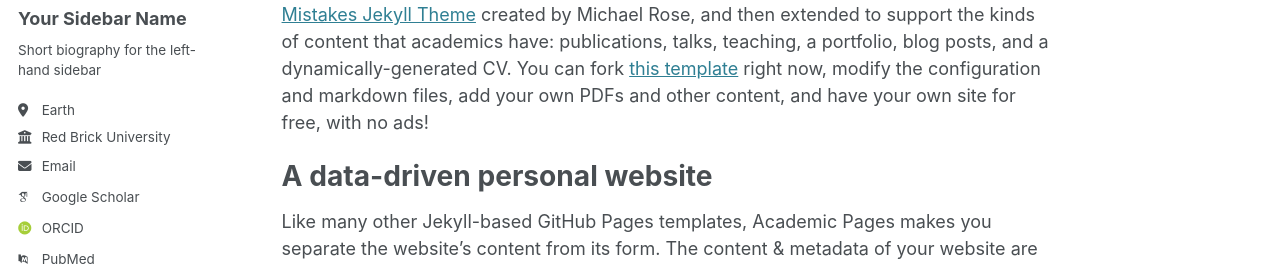
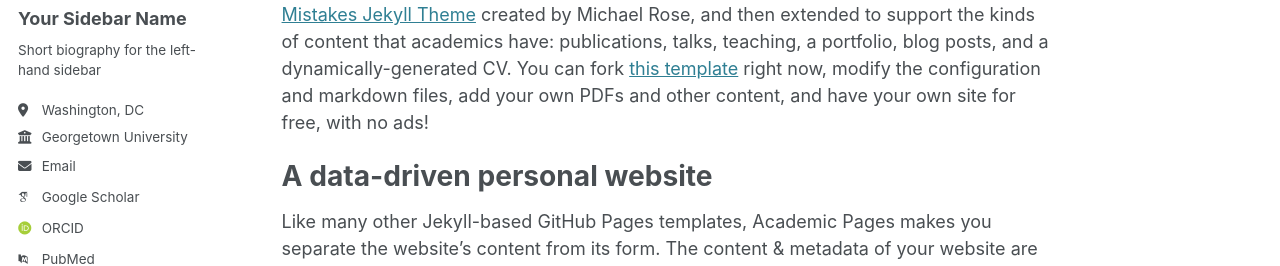
Before and after one commit to tliptrot/author2, a Jekyll site: the page built from _pages/about.md, in a window 1280 px wide. Shown: the part 283-549 px from the top of the page. Built offline with Jekyll 4.4.1, drawn with Linux system fonts in a browser that asks for light colours; some web fonts are replaced.

Commit message:
Update _config.yml

```diff
--- a/_config.yml
+++ b/_config.yml
@@ -12,9 +12,9 @@ title                    : "Tim Liptrot"
 title_separator          : "-"
 name                     : &name "Tim Liptropt"
 description              : &description "PhD Student at Georgetown University specialising in comparative political economy and autocracies."
-url                      : https://academicpages.github.io # the base hostname & protocol for your site e.g. "https://[your GitHub username].github.io"
+url                      : "https://tliptrot.github.io/author2/" # the base hostname & protocol for your site e.g. "https://[your GitHub username].github.io"
 baseurl                  : "" # the subpath of your site, e.g. "/blog"
-repository               : "academicpages/academicpages.github.io"
+repository               : "https://github.com/tliptrot/author2"
 
 # Site Author - The following control what appear as part of the author content on the side bar.
 #               If a field is blank the icon and link will not appear, otherwise it will be shown.
@@ -25,10 +25,10 @@ author:
   name             : "Your Sidebar Name"
   pronouns         : # example: "she/her"
   bio              : "Short biography for the left-hand sidebar"
-  location         : "Earth"
-  employer         : "Red Brick University"
+  location         : "Washington, DC"
+  employer         : "Georgetown University"
   uri              : # URL
-  email            : "none@example.org"
+  email            : "tl790@georgetown.edu"
 
   # Academic websites
   arxiv            : # URL - Update with the correct link to your profile
```
